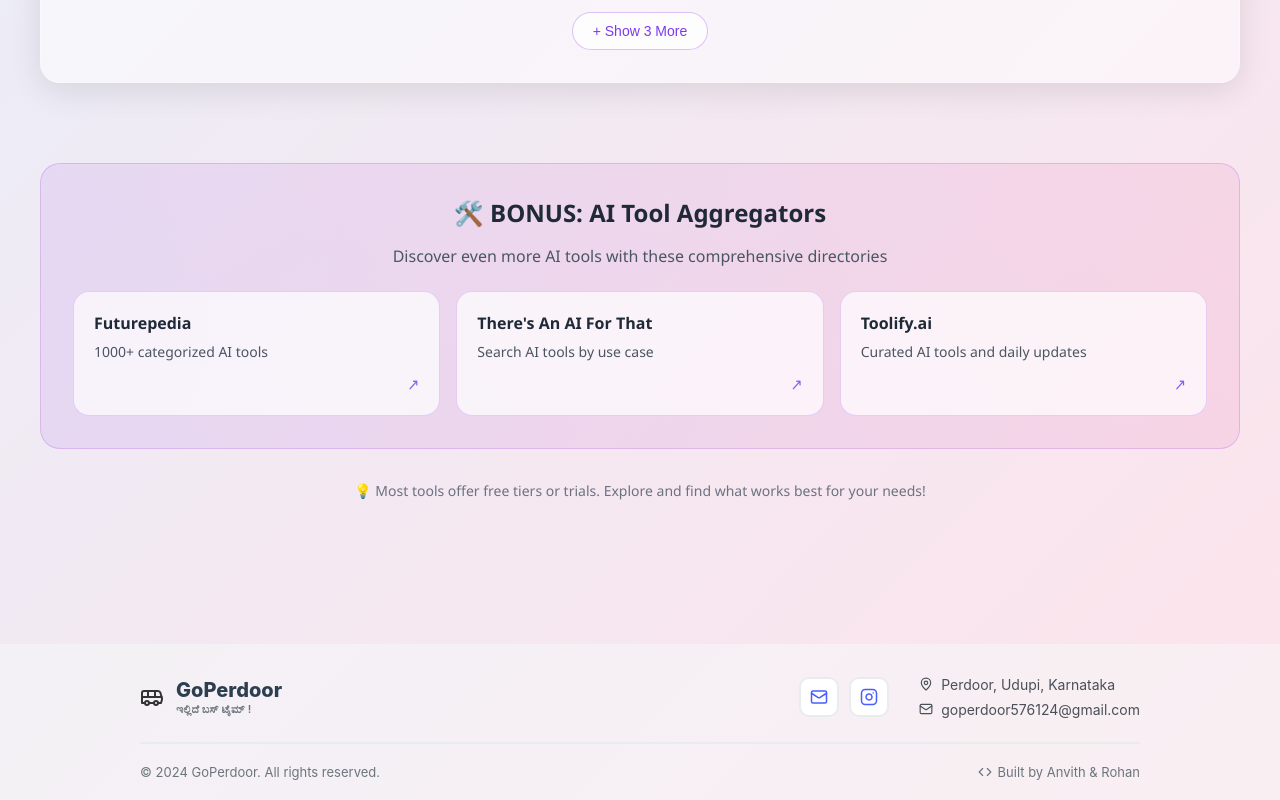
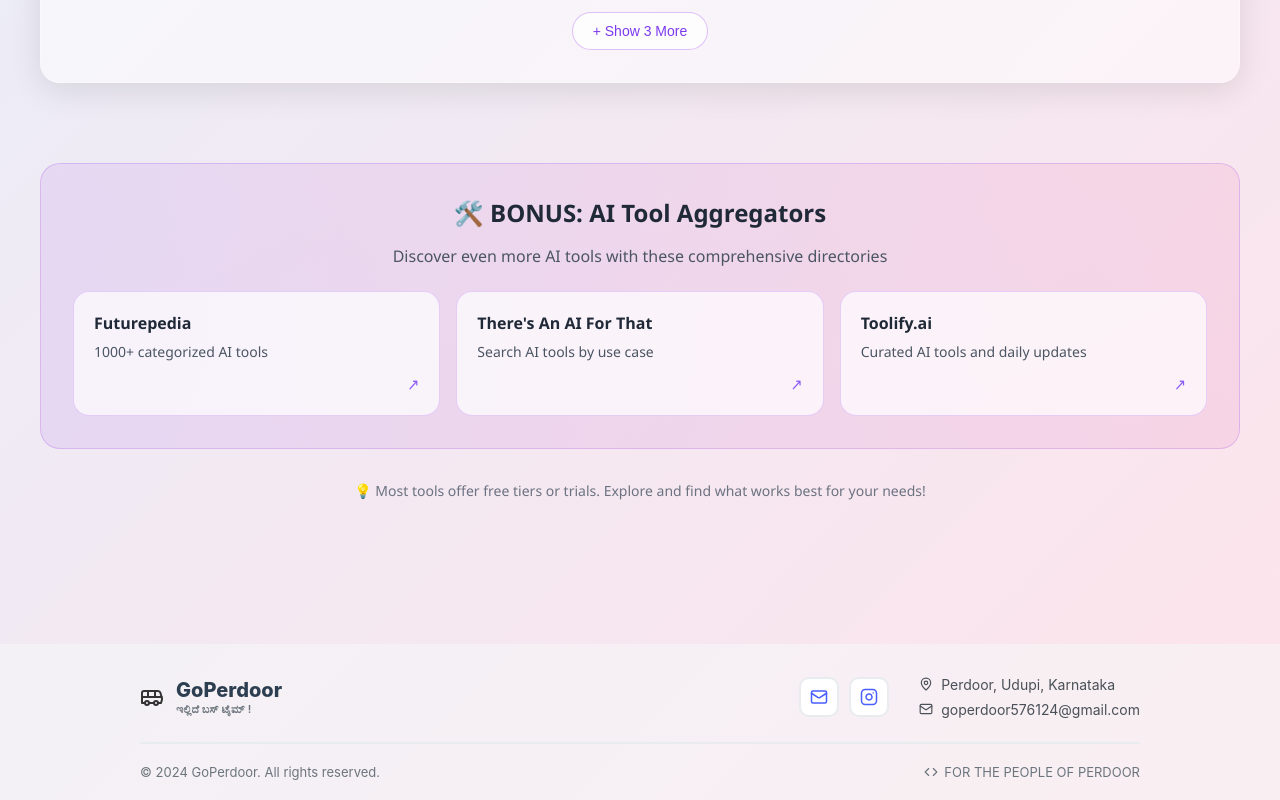
Before and after one commit to goperdoor/bus, a React (Create React App) app in the folder frontend/: page /AILearningHub in a window 1280 px wide. Shown: the part 4870-5670 px from the top of the page. Built offline with nearby package versions, Linux system fonts and the light colour scheme; no server answers.

Commit message:
Update footer text to 'FOR THE PEOPLE OF PERDOOR'

```diff
--- a/frontend/src/components/Footer.js
+++ b/frontend/src/components/Footer.js
@@ -52,7 +52,7 @@
         <div className="copyright">© 2024 GoPerdoor. All rights reserved.</div>
         <div className="developer">
           <Code size={14} />
-          <span>Built by Anvith & Rohan</span>
+          <span>FOR THE PEOPLE OF PERDOOR</span>
         </div>
       </div>
 
```
